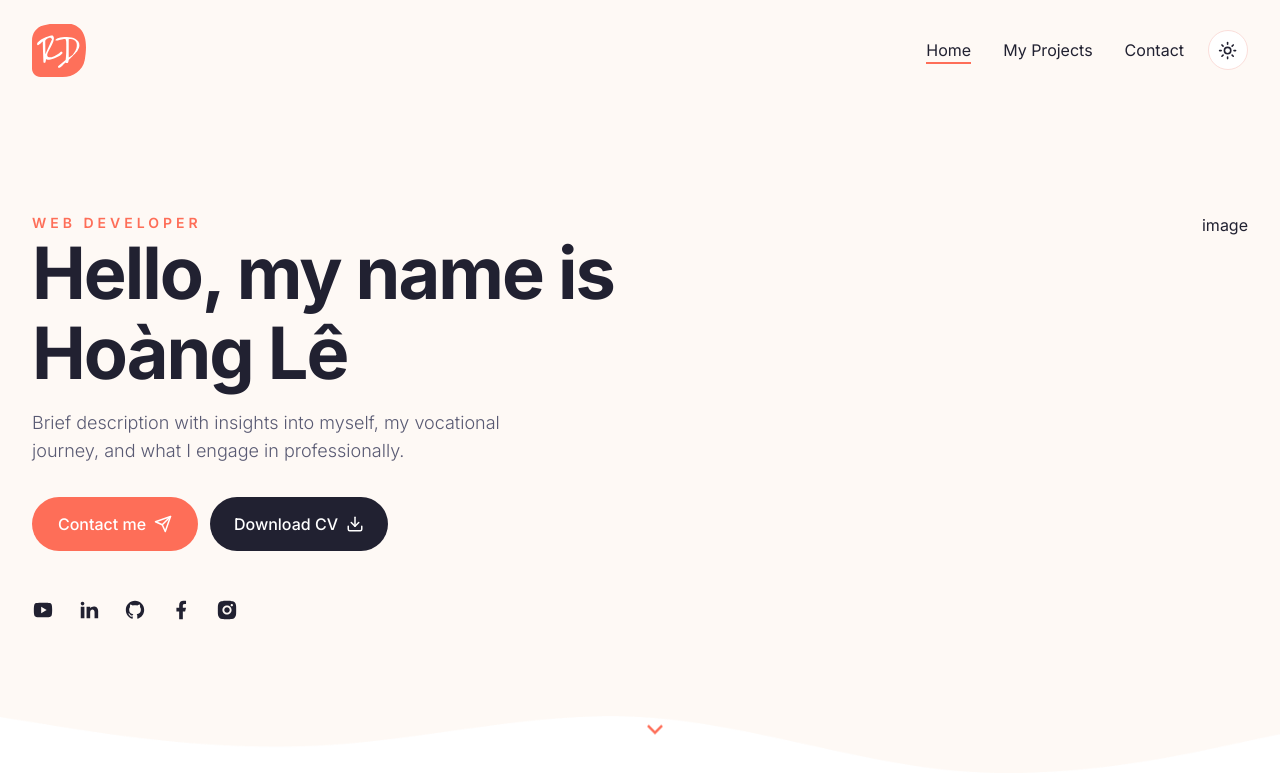
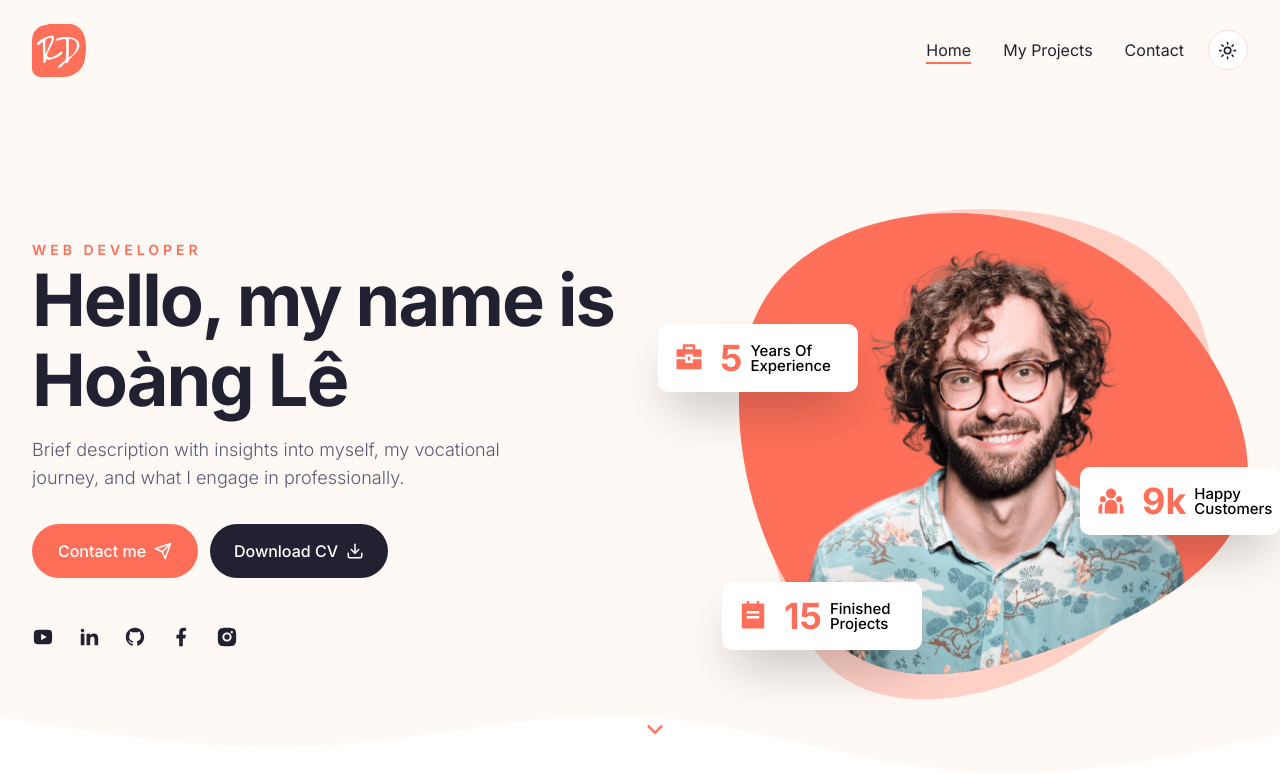
Before and after one commit to hoang051195/portfolio-bittersweet, a Next.js app: page / in a window 1280 px wide. Shown: the top 774 px of the page. Built offline with nearby package versions, Linux system fonts and the light colour scheme.

Commit message:
implement avatar and badge

```diff
--- a/app/globals.css
+++ b/app/globals.css
@@ -69,3 +69,7 @@
 .subtitle {
   @apply text-muted-foreground text-lg mb-8 font-light;
 }
+
+.badge {
+  @apply z-10 w-[200px] h-[68px] bg-white dark:backdrop-blur-[44px] shadow-2xl p-4 rounded-[10px] flex items-center gap-x-4;
+}
--- a/components/Badge.jsx
+++ b/components/Badge.jsx
@@ -1,4 +1,26 @@
-const Badge = () => {
-  return <div>Badge</div>;
+"use client";
+import CountUp from "react-countup";
+
+const Badge = ({
+  containerStyles,
+  icon,
+  endCountNum,
+  endCountText,
+  badgeText,
+}) => {
+  return (
+    <div className={`badge ${containerStyles}`}>
+      <div className="text-3xl text-primary">{icon}</div>
+      <div className="flex items-center gap-x-2">
+        <div className="text-4xl leading-none font-bold text-primary">
+          <CountUp end={endCountNum} delay={1} duration={4} />
+          {endCountText}
+        </div>
+        <div className="max-w-[70px] leading-none text-[15px] font-medium text-black">
+          {badgeText}
+        </div>
+      </div>
+    </div>
+  );
 };
 export default Badge;
--- a/components/DevImg.jsx
+++ b/components/DevImg.jsx
@@ -1,4 +1,10 @@
-const DevImg = () => {
-  return <div>DevImg</div>;
+import Image from "next/image";
+
+const DevImg = ({ containerStyles, imageSrc }) => {
+  return (
+    <div className={`${containerStyles}`}>
+      <Image src={imageSrc} fill priority alt="" />
+    </div>
+  );
 };
 export default DevImg;
--- a/components/Hero.jsx
+++ b/components/Hero.jsx
@@ -45,7 +45,35 @@
             />
           </div>
           {/* image */}
-          <div className="hidden md:flex relative">image</div>
+          <div className="hidden md:flex relative">
+            {/* badge 1 */}
+            <Badge
+              containerStyles="absolute top-[24%] -left-[5rem]"
+              icon={<RiBriefcase4Fill />}
+              endCountNum={5}
+              badgeText="Years Of Experience"
+            />
+            {/* badge 2 */}
+            <Badge
+              containerStyles="absolute top-[80%] -left-[1rem]"
+              icon={<RiTodoFill />}
+              endCountNum={15}
+              badgeText="Finished Projects"
+            />
+            {/* badge 3 */}
+            <Badge
+              containerStyles="absolute top-[55%] -right-8"
+              icon={<RiTeamFill />}
+              endCountNum={9}
+              endCountText="k"
+              badgeText="Happy Customers"
+            />
+            <div className="bg-hero_shape2_light dark:bg-hero_shape2_dark w-[500px] h-[500px] bg-no-repeat absolute -top-1 -right-2"></div>
+            <DevImg
+              containerStyles="bg-hero_shape w-[510px] h-[462px] bg-no-repeat relative bg-bottom"
+              imageSrc="/hero/developer.png"
+            />
+          </div>
         </div>
         <div className="hidden md:flex absolute left-2/4 bottom-44 xl:bottom-12 animate-bounce">
           <RiArrowDownSLine className="text-3xl text-primary" />
--- a/tailwind.config.js
+++ b/tailwind.config.js
@@ -76,6 +76,9 @@
       },
       backgroundImage: {
         hero: "url(/hero/hero-bg.png)",
+        hero_shape: "url(/hero/shape-1.svg)",
+        hero_shape2_light: "url(/hero/shape-2-light.svg)",
+        hero_shape2_dark: "url(/hero/shape-2-dark.svg)",
       },
     },
   },
```
